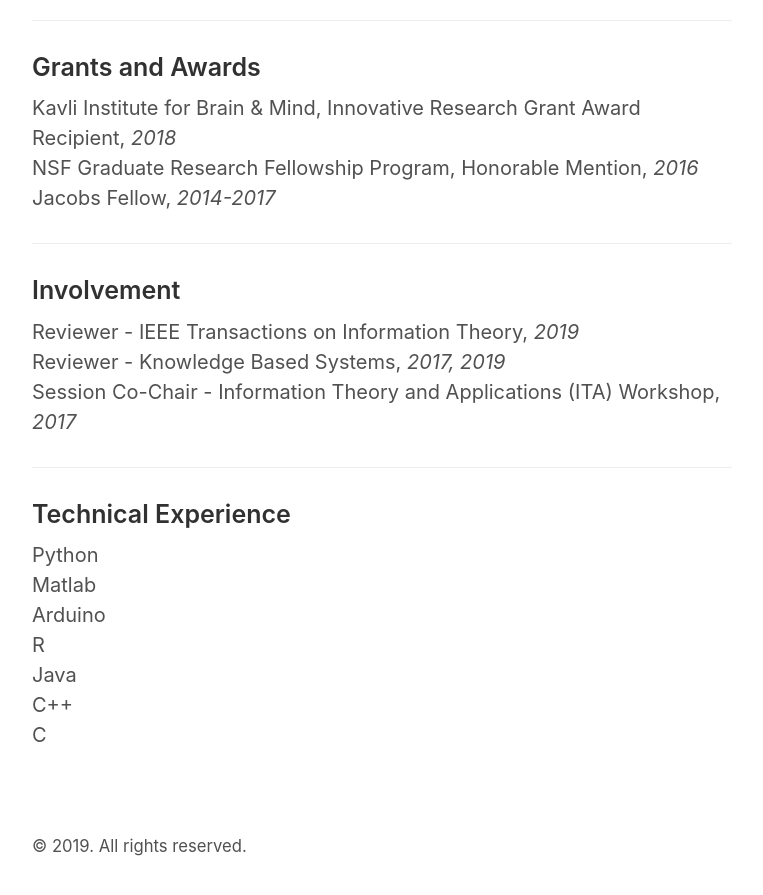
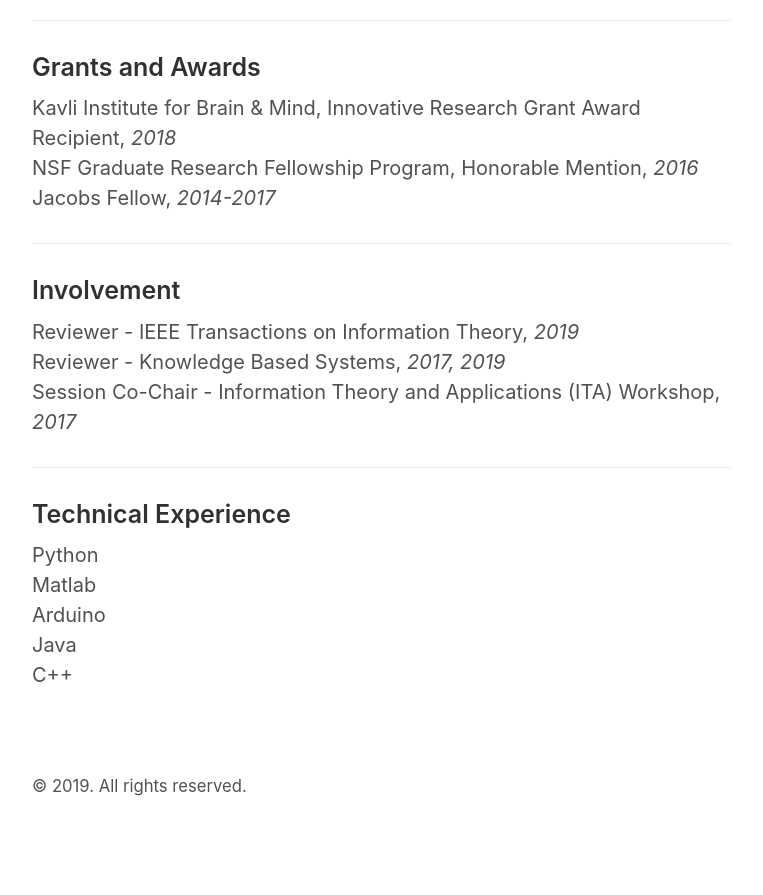
Before and after one commit to gabeschamberg/gabeschamberg.github.io, a Jekyll site: the page built from cv.md, in a window 1280 px wide and 900 px high, scrolled down 2302 px. Shown: the top 895 px of the window, without its empty margins (258-1021 px from the left). Built offline with Jekyll 4.4.1, drawn with Linux system fonts in a browser that asks for light colours; after the commit the page ends 3142 px from its top, so only the background shows below that.

Commit message:
updating resume

```diff
--- a/cv.md
+++ b/cv.md
@@ -102,7 +102,5 @@ Session Co-Chair - Information Theory and Applications (ITA) Workshop, *2017*
 Python \\
 Matlab \\
 Arduino \\
-R \\
 Java \\
-C++ \\
-C
+C++
```
